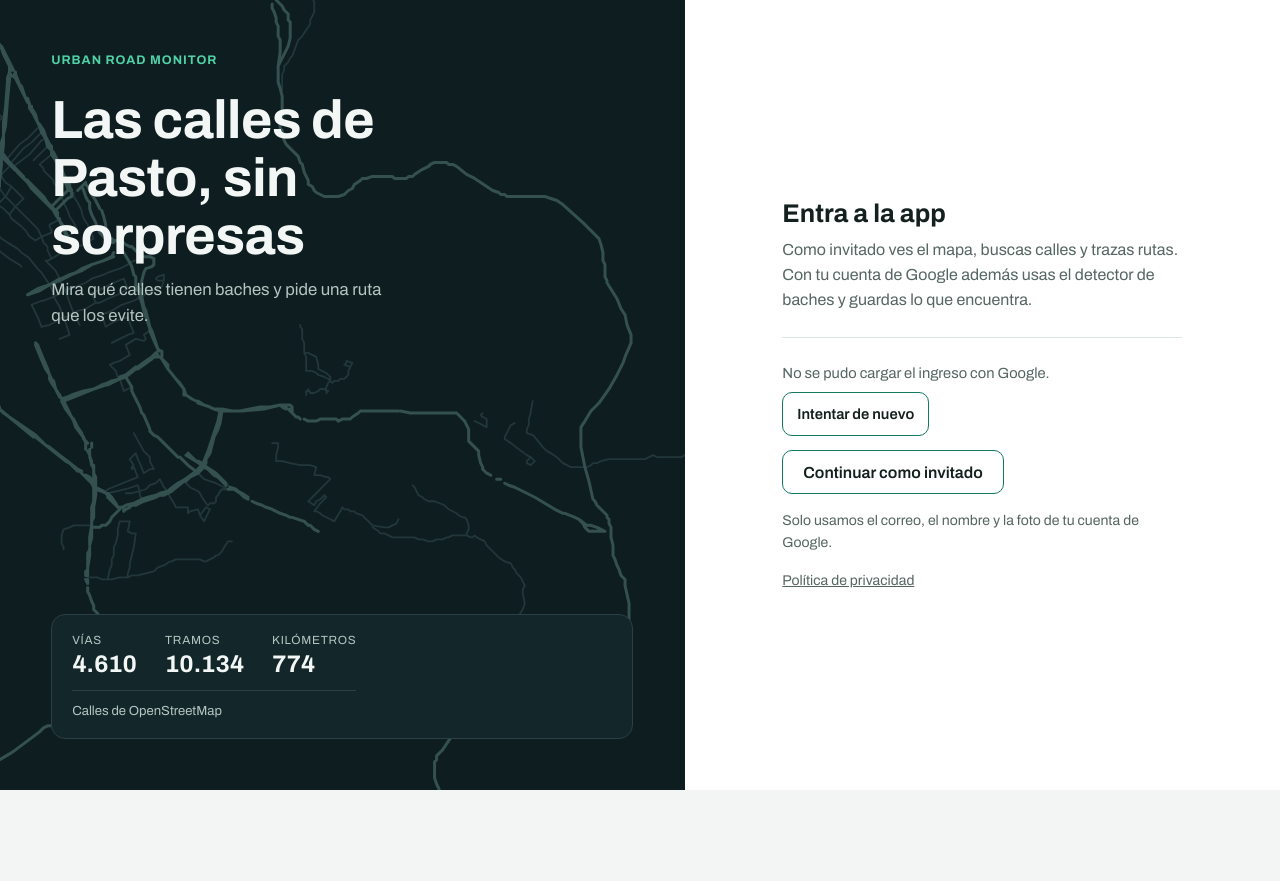
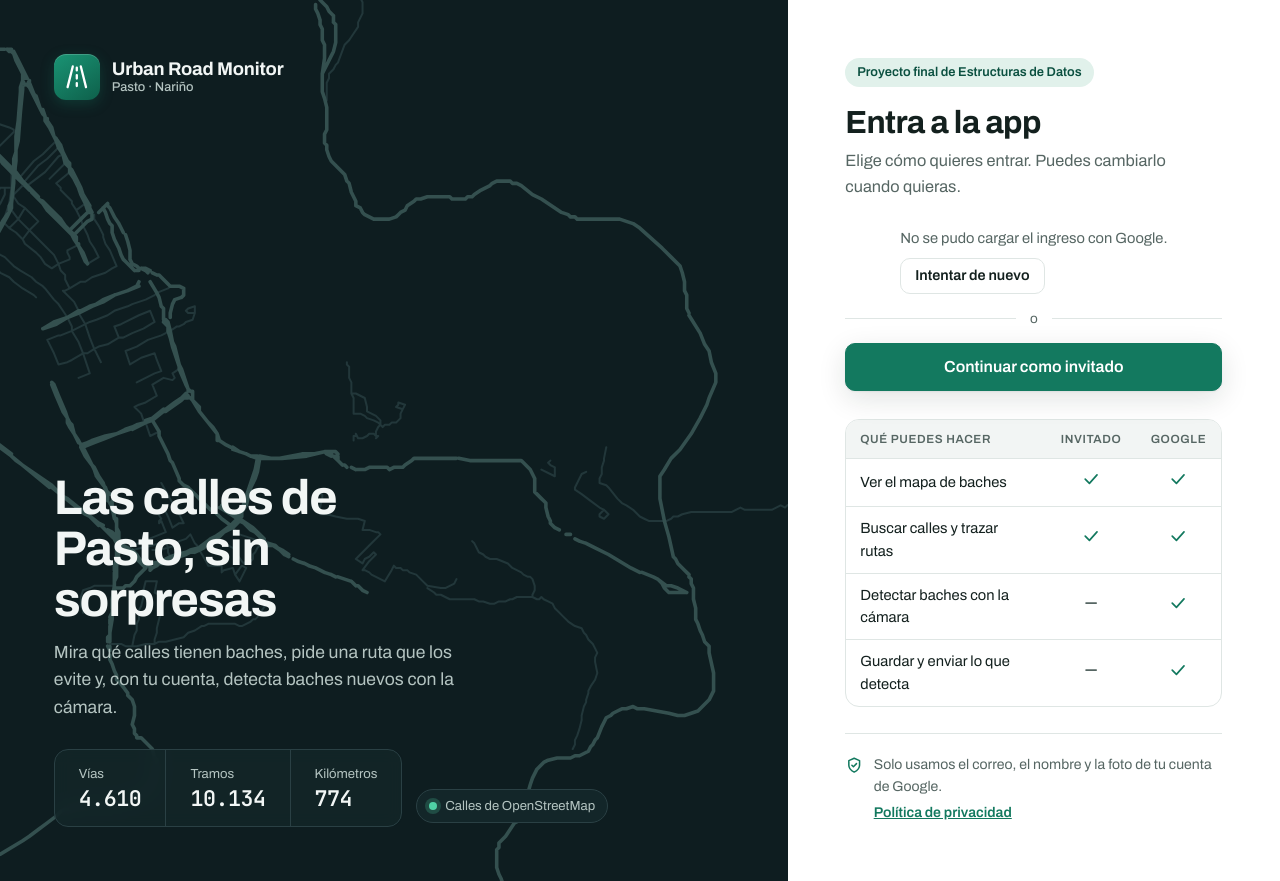
Before and after one commit to arleyriascos/urban-road-monitor-frontend, a React (Vite) app: page / in a window 1280 px wide. Before the commit the page ends 800 px from the top, so only its background shows below. Built offline with nearby package versions, Linux system fonts and the light colour scheme; no server answers.

Commit message:
style(entry): redesign the entry screen with the map, the numbers and what each way in allows

```diff
--- a/src/components/EntryScreen.tsx
+++ b/src/components/EntryScreen.tsx
@@ -3,7 +3,9 @@ import { describeSignInError } from '../lib/auth-errors';
 import { formatNumber } from '../lib/format';
 import type { SignInProgress } from '../lib/session-state';
 import { PASTO_NETWORK } from '../lib/pasto-map-art';
+import { Brand } from './BrandMark';
 import { GoogleSignInButton } from './GoogleSignInButton';
+import { Icon } from './Icon';
 import { PastoMapArt } from './PastoMapArt';
 
 interface EntryScreenProps {
@@ -16,9 +18,31 @@ interface EntryScreenProps {
   footer?: ReactNode;
 }
 
+/** What each way in allows: a guest sees the map, an account also uses the camera. */
+const ABILITIES: { label: string; guest: boolean }[] = [
+  { label: 'Ver el mapa de baches', guest: true },
+  { label: 'Buscar calles y trazar rutas', guest: true },
+  { label: 'Detectar baches con la cámara', guest: false },
+  { label: 'Guardar y enviar lo que detecta', guest: false },
+];
+
+function Mark({ yes }: { yes: boolean }) {
+  return yes ? (
+    <span className="entry-compare__yes">
+      <Icon name="check" />
+      <span className="visually-hidden">Sí</span>
+    </span>
+  ) : (
+    <span className="entry-compare__no">
+      <Icon name="minus" />
+      <span className="visually-hidden">No</span>
+    </span>
+  );
+}
+
 /**
  * The first thing a person without a session sees: sign in with Google or go on as a guest.
- * In both cases they see the same thing, so the choice is only about having an account.
+ * In both cases they see the same map, so the choice is only about having an account.
  */
 export function EntryScreen({
   signIn,
@@ -34,15 +58,18 @@ export function EntryScreen({
     <main className="entry-page">
       <section className="entry-hero" aria-labelledby="entry-title">
         <PastoMapArt />
+        <div className="entry-hero__top">
+          <Brand subtitle="Pasto · Nariño" />
+        </div>
         <div className="entry-hero__content">
-          <p className="entry-hero__brand">Urban Road Monitor</p>
           <h1 id="entry-title" className="entry-hero__title">
             Las calles de Pasto, sin sorpresas
           </h1>
           <p className="entry-hero__lead">
-            Mira qué calles tienen baches y pide una ruta que los evite.
+            Mira qué calles tienen baches, pide una ruta que los evite y, con tu cuenta, detecta
+            baches nuevos con la cámara.
           </p>
-        </div>
+          <div className="entry-hero__meta">
             <dl className="entry-hero__card" aria-label="La red vial cargada en la app">
               <div>
                 <dt>Vías</dt>
@@ -56,17 +83,17 @@ export function EntryScreen({
                 <dt>Kilómetros</dt>
                 <dd>{formatNumber(PASTO_NETWORK.kilometers)}</dd>
               </div>
+            </dl>
             <p className="entry-hero__source">Calles de OpenStreetMap</p>
-        </dl>
+          </div>
+        </div>
       </section>
 
       <section className="entry" aria-busy={working}>
         <div className="entry__inner">
+          <p className="entry__eyebrow">Proyecto final de Estructuras de Datos</p>
           <h2 className="entry__heading">Entra a la app</h2>
-          <p className="entry__lead">
-            Como invitado ves el mapa, buscas calles y trazas rutas. Con tu cuenta de Google además
-            usas el detector de baches y guardas lo que encuentra.
-          </p>
+          <p className="entry__lead">Elige cómo quieres entrar. Puedes cambiarlo cuando quieras.</p>
 
           <div className="entry__actions">
             {googleClientId ? (
@@ -92,9 +119,15 @@ export function EntryScreen({
               </div>
             )}
 
+            {googleClientId && (
+              <p className="entry__or" aria-hidden="true">
+                o
+              </p>
+            )}
+
             <button
               type="button"
-              className="button button--ghost"
+              className="button entry__guest"
               disabled={working}
               onClick={onGuest}
             >
@@ -102,6 +135,35 @@ export function EntryScreen({
             </button>
           </div>
 
+          <table className="entry-compare">
+            <caption className="visually-hidden">
+              Qué puedes hacer como invitado y con tu cuenta de Google
+            </caption>
+            <thead>
+              <tr>
+                <th scope="col">Qué puedes hacer</th>
+                <th scope="col">Invitado</th>
+                <th scope="col">Google</th>
+              </tr>
+            </thead>
+            <tbody>
+              {ABILITIES.map((ability) => (
+                <tr key={ability.label}>
+                  <th scope="row">{ability.label}</th>
+                  <td>
+                    <Mark yes={ability.guest} />
+                  </td>
+                  <td>
+                    <Mark yes />
+                  </td>
+                </tr>
+              ))}
+            </tbody>
+          </table>
+
+          <div className="entry__secure">
+            <Icon name="shield" />
+            <div>
               {googleClientId && (
                 <p className="entry__note">
                   Solo usamos el correo, el nombre y la foto de tu cuenta de Google.
@@ -109,6 +171,8 @@ export function EntryScreen({
               )}
               {footer}
             </div>
+          </div>
+        </div>
       </section>
     </main>
   );
--- a/src/components/GoogleSignInButton.tsx
+++ b/src/components/GoogleSignInButton.tsx
@@ -52,7 +52,8 @@ export function GoogleSignInButton({
           text: 'signin_with',
           shape: 'rectangular',
           locale: 'es',
-          width: 280,
+          // As wide as the column it sits in; Google accepts from 200 to 400 pixels.
+          width: Math.round(Math.min(400, Math.max(200, parent.clientWidth || 280))),
         });
         setStatus('ready');
       })
--- /dev/null
+++ b/src/components/Icon.tsx
@@ -0,0 +1,69 @@
+/** The line icons of the app, drawn on a 24 × 24 grid with the color of the text. */
+const PATHS = {
+  camera: (
+    <>
+      <path d="M4 8h3l2-3h6l2 3h3v11H4z" />
+      <circle cx="12" cy="13" r="3.5" />
+    </>
+  ),
+  check: <path d="m5 12 5 5 9-10" />,
+  chevronDown: <path d="m6 9 6 6 6-6" />,
+  chevronLeft: <path d="m15 6-6 6 6 6" />,
+  chevronRight: <path d="m9 6 6 6-6 6" />,
+  close: <path d="M6 6l12 12M18 6 6 18" />,
+  layers: (
+    <>
+      <path d="m12 3 9 5-9 5-9-5z" />
+      <path d="m3 13 9 5 9-5" />
+    </>
+  ),
+  locate: (
+    <>
+      <circle cx="12" cy="12" r="7" />
+      <circle cx="12" cy="12" r="2" />
+      <path d="M12 2v3M12 19v3M2 12h3M19 12h3" />
+    </>
+  ),
+  minus: <path d="M6 12h12" />,
+  route: (
+    <>
+      <circle cx="6" cy="19" r="2.5" />
+      <circle cx="18" cy="5" r="2.5" />
+      <path d="M8.5 19H17a3.5 3.5 0 0 0 0-7H7a3.5 3.5 0 0 1 0-7h8.5" />
+    </>
+  ),
+  search: (
+    <>
+      <circle cx="11" cy="11" r="7" />
+      <path d="m20 20-3.5-3.5" />
+    </>
+  ),
+  shield: (
+    <>
+      <path d="M12 3 5 6v6c0 4 3 7 7 9 4-2 7-5 7-9V6z" />
+      <path d="m9 12 2 2 4-4" />
+    </>
+  ),
+  swap: <path d="M7 4v16m0 0-3-3m3 3 3-3M17 20V4m0 0-3 3m3-3 3 3" />,
+} as const;
+
+export type IconName = keyof typeof PATHS;
+
+/** A decorative icon: screen readers skip it, so the text next to it must say what it means. */
+export function Icon({ name }: { name: IconName }) {
+  return (
+    <svg
+      className="icon"
+      viewBox="0 0 24 24"
+      fill="none"
+      stroke="currentColor"
+      strokeWidth={2}
+      strokeLinecap="round"
+      strokeLinejoin="round"
+      aria-hidden="true"
+      focusable="false"
+    >
+      {PATHS[name]}
+    </svg>
+  );
+}
--- a/src/entry.css
+++ b/src/entry.css
@@ -4,9 +4,10 @@
 
 .entry-page {
   display: grid;
-  grid-template-columns: minmax(0, 1.15fr) minmax(0, 1fr);
-  min-height: calc(100vh - 10px);
-  min-height: calc(100dvh - 10px);
+  grid-template-columns: minmax(0, 1.6fr) minmax(0, 1fr);
+  min-height: 100vh;
+  min-height: 100dvh;
+  background: var(--surface);
 }
 
 /* Left: the streets of Pasto, the headline and the card with the numbers. */
@@ -17,7 +18,7 @@
   flex-direction: column;
   justify-content: space-between;
   gap: 32px;
-  padding: clamp(24px, 4vw, 56px);
+  padding: clamp(24px, 4.2vw, 64px);
   overflow: hidden;
   background: var(--hero-bg);
   color: var(--hero-text);
@@ -41,81 +42,122 @@
 
 .pasto-art__main {
   stroke: var(--hero-main);
-  stroke-width: 1.5;
+  stroke-width: 1.6;
 }
 
-/* A veil from the corner where the text is, so the letters never sit on a busy street. */
+/* A veil at the top and the bottom, where the text is, so the letters never sit on a busy
+   street; the middle stays clear so the city can be seen. */
 .entry-hero::before {
   content: '';
   position: absolute;
   inset: 0;
-  background: linear-gradient(160deg, var(--hero-bg) 0%, var(--hero-bg) 22%, transparent 70%);
+  background:
+    linear-gradient(
+      180deg,
+      color-mix(in srgb, var(--hero-bg) 75%, transparent) 0%,
+      transparent 24%,
+      transparent 42%,
+      color-mix(in srgb, var(--hero-bg) 88%, transparent) 78%,
+      var(--hero-bg) 100%
+    ),
+    linear-gradient(90deg, color-mix(in srgb, var(--hero-bg) 60%, transparent) 0%, transparent 55%);
   pointer-events: none;
 }
 
-.entry-hero__content,
-.entry-hero__card {
+.entry-hero__top,
+.entry-hero__content {
   position: relative;
 }
 
-.entry-hero__brand {
-  margin: 0 0 20px;
-  font-size: 0.78rem;
-  font-weight: 700;
-  letter-spacing: 0.08em;
-  text-transform: uppercase;
-  color: var(--hero-accent);
+.entry-hero .brand-mark {
+  width: 46px;
+  height: 46px;
+}
+
+.entry-hero .brand__name {
+  font-size: 1.15rem;
+}
+
+.entry-hero .brand__sub {
+  color: var(--hero-muted);
 }
 
 .entry-hero__title {
-  margin: 0 0 12px;
-  max-width: 14ch;
-  font-size: clamp(2rem, 4.2vw, 3.4rem);
-  line-height: 1.08;
-  letter-spacing: -0.01em;
+  margin: 0 0 14px;
+  max-width: 13ch;
+  font-size: clamp(2.2rem, 3.8vw, 3.6rem);
+  font-weight: 700;
+  line-height: 1.04;
+  letter-spacing: -0.025em;
 }
 
 .entry-hero__lead {
-  margin: 0;
-  max-width: 36ch;
-  font-size: 1.05rem;
+  margin: 0 0 28px;
+  max-width: 42ch;
+  font-size: 1.1rem;
   color: var(--hero-muted);
+}
+
+.entry-hero__meta {
+  display: flex;
+  flex-wrap: wrap;
+  align-items: flex-end;
+  gap: 14px;
 }
 
 .entry-hero__card {
   display: grid;
   grid-template-columns: repeat(3, auto);
-  justify-content: start;
-  gap: 4px 28px;
   margin: 0;
-  padding: 16px 20px;
+  background: color-mix(in srgb, var(--hero-card) 85%, transparent);
   border: 1px solid var(--hero-card-line);
   border-radius: var(--radius);
-  background: var(--hero-card);
+  backdrop-filter: blur(8px);
+}
+
+.entry-hero__card > div {
+  padding: 14px 24px;
+}
+
+.entry-hero__card > div + div {
+  border-left: 1px solid var(--hero-card-line);
 }
 
 .entry-hero__card dt {
-  font-size: 0.74rem;
-  letter-spacing: 0.06em;
-  text-transform: uppercase;
+  font-size: 0.82rem;
   color: var(--hero-muted);
 }
 
 .entry-hero__card dd {
-  margin: 0;
-  font-size: 1.5rem;
-  font-weight: 700;
+  margin: 2px 0 0;
+  font-family: var(--mono);
+  font-size: 1.35rem;
+  font-weight: 600;
   line-height: 1.2;
+  letter-spacing: -0.02em;
   font-variant-numeric: tabular-nums;
 }
 
 .entry-hero__source {
-  grid-column: 1 / -1;
-  margin: 8px 0 0;
-  padding-top: 10px;
-  border-top: 1px solid var(--hero-card-line);
+  display: inline-flex;
+  align-items: center;
+  gap: 8px;
+  margin: 0 0 4px;
+  padding: 6px 12px;
   font-size: 0.82rem;
   color: var(--hero-muted);
+  background: var(--hero-card);
+  border: 1px solid var(--hero-card-line);
+  border-radius: 999px;
+}
+
+.entry-hero__source::before {
+  content: '';
+  width: 8px;
+  height: 8px;
+  border-radius: 50%;
+  background: var(--hero-accent);
+  box-shadow: 0 0 0 4px color-mix(in srgb, var(--hero-accent) 22%, transparent);
 }
 
 /* Right: how to enter. */
@@ -123,32 +165,43 @@
 .entry {
   display: grid;
   place-items: center;
-  padding: clamp(24px, 4vw, 56px);
+  padding: clamp(28px, 4.5vw, 72px);
   background: var(--surface);
 }
 
 .entry__inner {
-  width: min(400px, 100%);
+  width: min(440px, 100%);
+}
+
+.entry__eyebrow {
+  display: inline-block;
+  margin: 0 0 18px;
+  padding: 5px 12px;
+  font-size: 0.8rem;
+  font-weight: 600;
+  color: var(--brand-ink);
+  background: var(--brand-soft);
+  border-radius: 999px;
 }
 
 .entry__heading {
-  margin: 0 0 8px;
-  font-size: 1.6rem;
-  line-height: 1.25;
+  margin: 0 0 6px;
+  font-size: 2rem;
+  line-height: 1.15;
+  letter-spacing: -0.02em;
 }
 
 .entry__lead {
-  margin: 0 0 24px;
+  margin: 0 0 28px;
+  font-size: 1.02rem;
   color: var(--muted);
 }
 
 .entry__actions {
   display: flex;
   flex-direction: column;
-  align-items: flex-start;
+  align-items: stretch;
   gap: 14px;
-  padding-top: 24px;
-  border-top: 1px solid var(--line);
 }
 
 .entry__buttons {
@@ -157,13 +210,43 @@
   gap: 10px;
 }
 
+.entry__google {
+  display: flex;
+  justify-content: center;
+  min-height: 44px;
+}
+
 .entry__google[hidden] {
   display: none;
+}
+
+.entry__or {
+  display: flex;
+  align-items: center;
+  gap: 14px;
+  margin: 0;
+  font-size: 0.85rem;
+  color: var(--muted);
+}
+
+.entry__or::before,
+.entry__or::after {
+  content: '';
+  flex: 1;
+  height: 1px;
+  background: var(--line);
+}
+
+.entry__guest {
+  width: 100%;
+  min-height: 48px;
+  box-shadow: var(--shadow);
 }
 
 .entry__working {
   margin: 0;
   font-weight: 700;
+  text-align: center;
 }
 
 .entry__note {
@@ -181,8 +264,7 @@
   padding: 10px 14px;
   border-left: 4px solid var(--fail);
   background: var(--concrete);
-  border-radius: 4px;
-  max-width: 52ch;
+  border-radius: 6px;
 }
 
 .entry__error-title {
@@ -197,21 +279,103 @@
   color: var(--muted);
 }
 
+/* What each way in allows. */
+.entry-compare {
+  width: 100%;
+  margin-top: 28px;
+  font-size: 0.92rem;
+  border-collapse: separate;
+  border-spacing: 0;
+  border: 1px solid var(--line);
+  border-radius: var(--radius);
+  overflow: hidden;
+}
+
+.entry-compare th,
+.entry-compare td {
+  padding: 10px 14px;
+  text-align: left;
+  font-weight: 400;
+}
+
+.entry-compare thead th {
+  font-size: 0.74rem;
+  font-weight: 600;
+  letter-spacing: 0.05em;
+  text-transform: uppercase;
+  color: var(--muted);
+  background: var(--concrete);
+}
+
+.entry-compare thead th + th,
+.entry-compare td {
+  width: 86px;
+  text-align: center;
+}
+
+.entry-compare tbody tr > * {
+  border-top: 1px solid var(--line);
+}
+
+.entry-compare__yes,
+.entry-compare__no {
+  display: inline-flex;
+  font-size: 1.1rem;
+}
+
+.entry-compare__yes {
+  color: var(--brand);
+}
+
+.entry-compare__no {
+  color: var(--muted);
+}
+
+.entry__secure {
+  display: flex;
+  gap: 10px;
+  margin-top: 26px;
+  padding-top: 20px;
+  border-top: 1px solid var(--line);
+  color: var(--brand);
+}
+
+.entry__secure > .icon {
+  margin-top: 2px;
+}
+
+.entry__secure .entry__note {
+  margin: 0;
+}
+
+.entry__secure .entry__note + .entry__note {
+  margin-top: 4px;
+}
+
 /* The secondary button: same shape as .button, without the solid fill. */
 .button--ghost,
 .button--quiet {
   background: transparent;
   color: var(--asphalt);
+  border-color: var(--line);
 }
 
-.button--ghost:disabled {
+.button--ghost:hover,
+.button--quiet:hover {
+  filter: none;
+  background: var(--concrete);
+}
+
+.button--ghost:disabled,
+.entry__guest:disabled {
   opacity: 0.55;
   cursor: not-allowed;
 }
 
 .button--quiet {
+  min-height: 36px;
   padding: 6px 14px;
-  border-width: 1px;
+  font-size: 0.9rem;
 }
 
 /* The Google button: Google draws it inside .google-button__slot. */
@@ -234,49 +398,76 @@
 }
 
 /* Tablets and phones: one column. The map and the headline go on top, shorter, and the way
-   to enter comes right under them, so the buttons are visible without scrolling far. */
+   to enter comes right under them, as a sheet over the map, so the buttons are near. */
 @media (max-width: 860px) {
   .entry-page {
     grid-template-columns: minmax(0, 1fr);
-    min-height: 0;
+    grid-template-rows: auto 1fr;
   }
 
   .entry-hero {
-    gap: 20px;
-    padding: 24px 20px;
+    min-height: 400px;
+    gap: 24px;
+    padding: 22px 20px 52px;
   }
 
   .entry-hero__title {
-    max-width: none;
-    font-size: 1.9rem;
+    max-width: 15ch;
+    font-size: 2.1rem;
   }
 
-  .entry-hero__brand {
-    margin-bottom: 12px;
+  .entry-hero__lead {
+    margin-bottom: 18px;
+    font-size: 1rem;
+  }
+
+  .entry {
+    position: relative;
+    margin-top: -28px;
+    padding: 28px 20px 32px;
+    border-radius: 24px 24px 0 0;
   }
 
   .entry__inner {
-    width: min(440px, 100%);
+    width: min(480px, 100%);
   }
 }
 
 @media (max-width: 640px) {
-  .entry__heading {
-    font-size: 1.35rem;
-  }
-
-  .entry__actions {
-    align-items: stretch;
+  .entry-hero__lead,
+  .entry-hero__source {
+    display: none;
   }
 
   .entry-hero__card {
     grid-template-columns: repeat(3, 1fr);
-    gap: 4px 12px;
-    padding: 12px 14px;
+    width: 100%;
+  }
+
+  .entry-hero__card > div {
+    padding: 10px 14px;
   }
 
   .entry-hero__card dd {
-    font-size: 1.2rem;
+    font-size: 1.1rem;
+  }
+
+  .entry__heading {
+    font-size: 1.6rem;
+  }
+
+  .entry__lead {
+    margin-bottom: 20px;
+  }
+
+  .entry-compare th,
+  .entry-compare td {
+    padding: 9px 12px;
+  }
+
+  .entry-compare thead th + th,
+  .entry-compare td {
+    width: 72px;
   }
 
   .button--ghost,
@@ -286,5 +477,6 @@
 }
 
 .entry__note a {
-  color: var(--route-text);
+  font-weight: 600;
+  color: var(--route-text, var(--brand));
 }
```
Also changed, not shown: 2 other files (tests, documents, lock files or other folders). Lines whose indentation alone changed are shown as unchanged.
